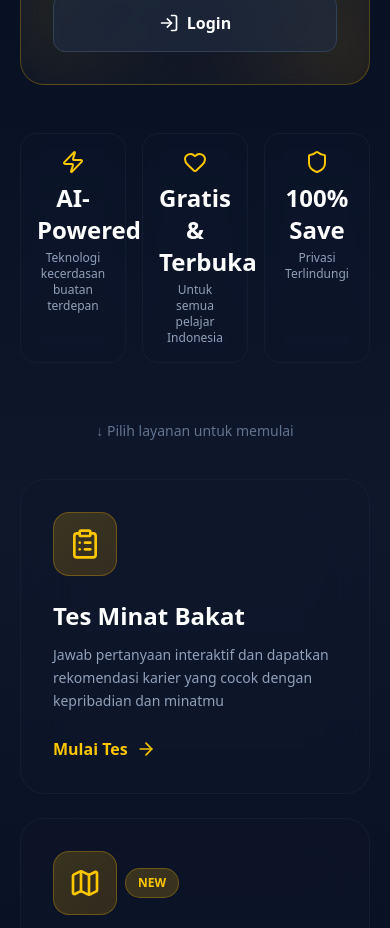
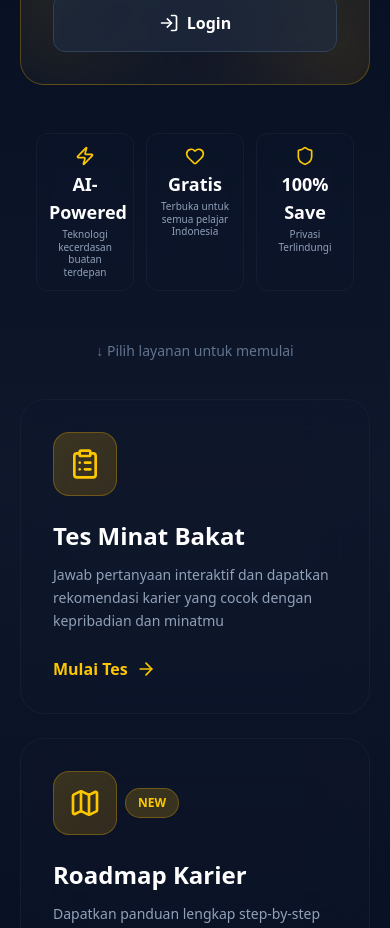
Before and after one commit to hmad28/h-mate-frontend, a Next.js app: page / in a window 390 px wide. Shown: the part 880-1808 px from the top of the page. Built offline with nearby package versions, Linux system fonts and the light colour scheme; no server answers.

Commit message:
edit homepage design responsive and header

```diff
--- a/src/app/page.js
+++ b/src/app/page.js
@@ -220,7 +220,7 @@ export default function HomePage() {
         {/* Quick Stats */}
         <motion.div
           variants={itemVariants}
-          className="grid grid-cols-3 gap-4 max-w-3xl mx-auto mb-12"
+          className="grid grid-cols-3 gap-3 sm:gap-4 max-w-3xl mx-auto mb-8 sm:mb-12 px-4"
         >
           {[
             {
@@ -230,21 +230,23 @@ export default function HomePage() {
             },
             {
               icon: Heart,
-              label: "Untuk semua pelajar Indonesia",
-              value: "Gratis & Terbuka",
+              label: "Terbuka untuk semua pelajar Indonesia",
+              value: "Gratis",
             },
             { icon: Shield, label: "Privasi Terlindungi", value: "100% Save" },
           ].map((stat, idx) => (
             <motion.div
               key={idx}
-              className="bg-slate-900/30 backdrop-blur-sm border border-slate-800/50 rounded-2xl p-4 text-center"
+              className="bg-slate-900/30 backdrop-blur-sm border border-slate-800/50 rounded-xl sm:rounded-2xl p-3 sm:p-4 text-center"
               whileHover={{ y: -5, borderColor: "rgba(234, 179, 8, 0.3)" }}
             >
-              <stat.icon className="w-6 h-6 text-yellow-400 mx-auto mb-2" />
-              <div className="text-2xl font-bold text-white mb-1">
+              <stat.icon className="w-5 h-5 sm:w-6 sm:h-6 text-yellow-400 mx-auto mb-1 sm:mb-2" />
+              <div className="text-lg sm:text-2xl font-bold text-white mb-0.5 sm:mb-1">
                 {stat.value}
               </div>
-              <div className="text-xs text-slate-400">{stat.label}</div>
+              <div className="text-[10px] sm:text-xs text-slate-400 leading-tight">
+                {stat.label}
+              </div>
             </motion.div>
           ))}
         </motion.div>
--- a/src/components/Header.js
+++ b/src/components/Header.js
@@ -305,7 +305,7 @@ export default function Header() {
                         href="/dashboard"
                         onClick={() => setIsMobileMenuOpen(false)}
                       >
-                        <button className="w-full flex items-center justify-center gap-2 px-4 py-3 text-yellow-400 font-medium rounded-lg border-2 border-yellow-400/30 hover:bg-yellow-400/10 hover:border-yellow-400/50 transition-all">
+                        <button className="w-full flex items-center justify-center gap-2 px-4 py-3 text-yellow-400 font-medium rounded-lg border-2 border-yellow-400/30 hover:bg-yellow-400/10 hover:border-yellow-400/50 transition-all mb-2">
                           <LayoutDashboard className="w-5 h-5" />
                           Dashboard
                         </button>
```
